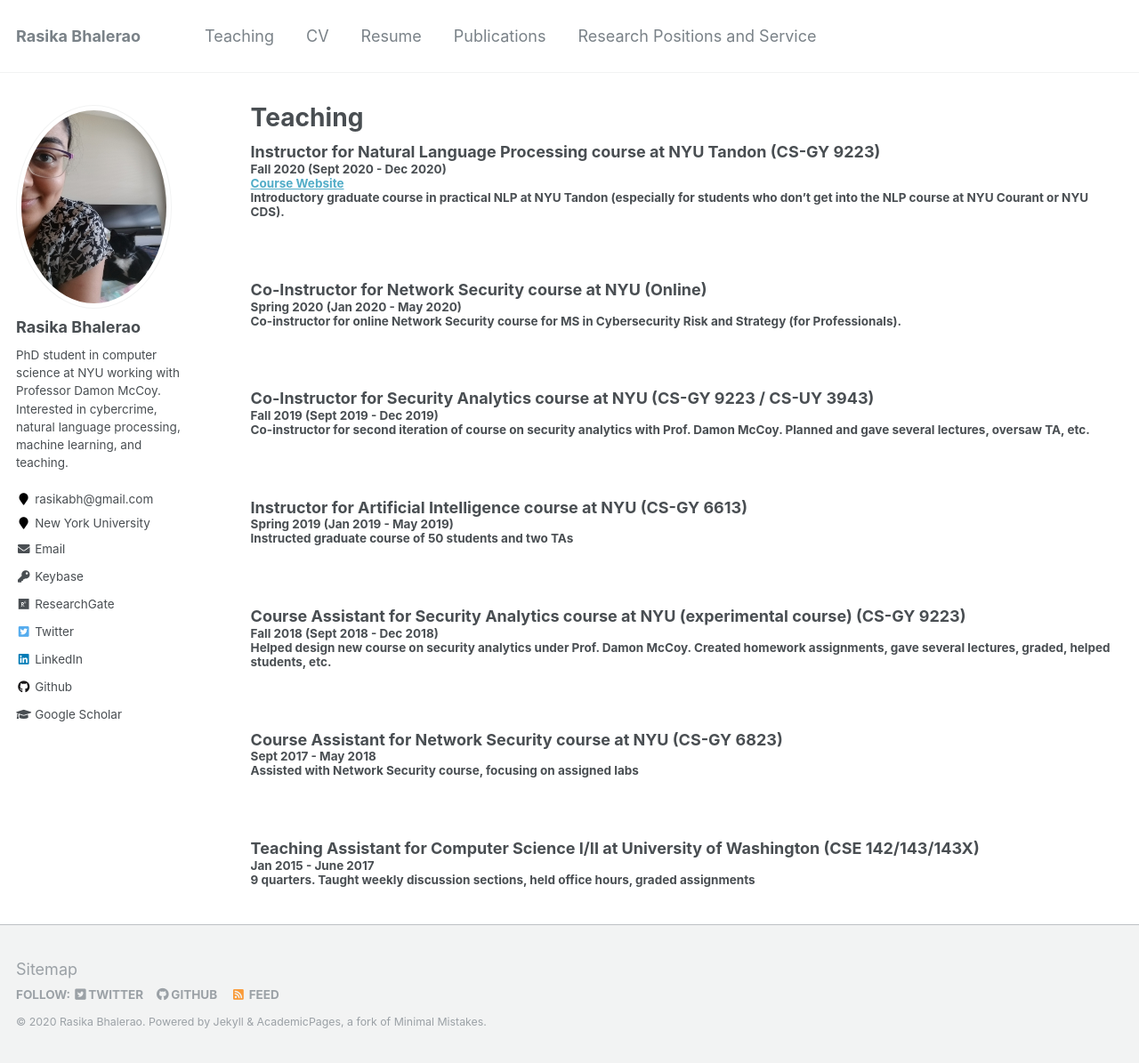
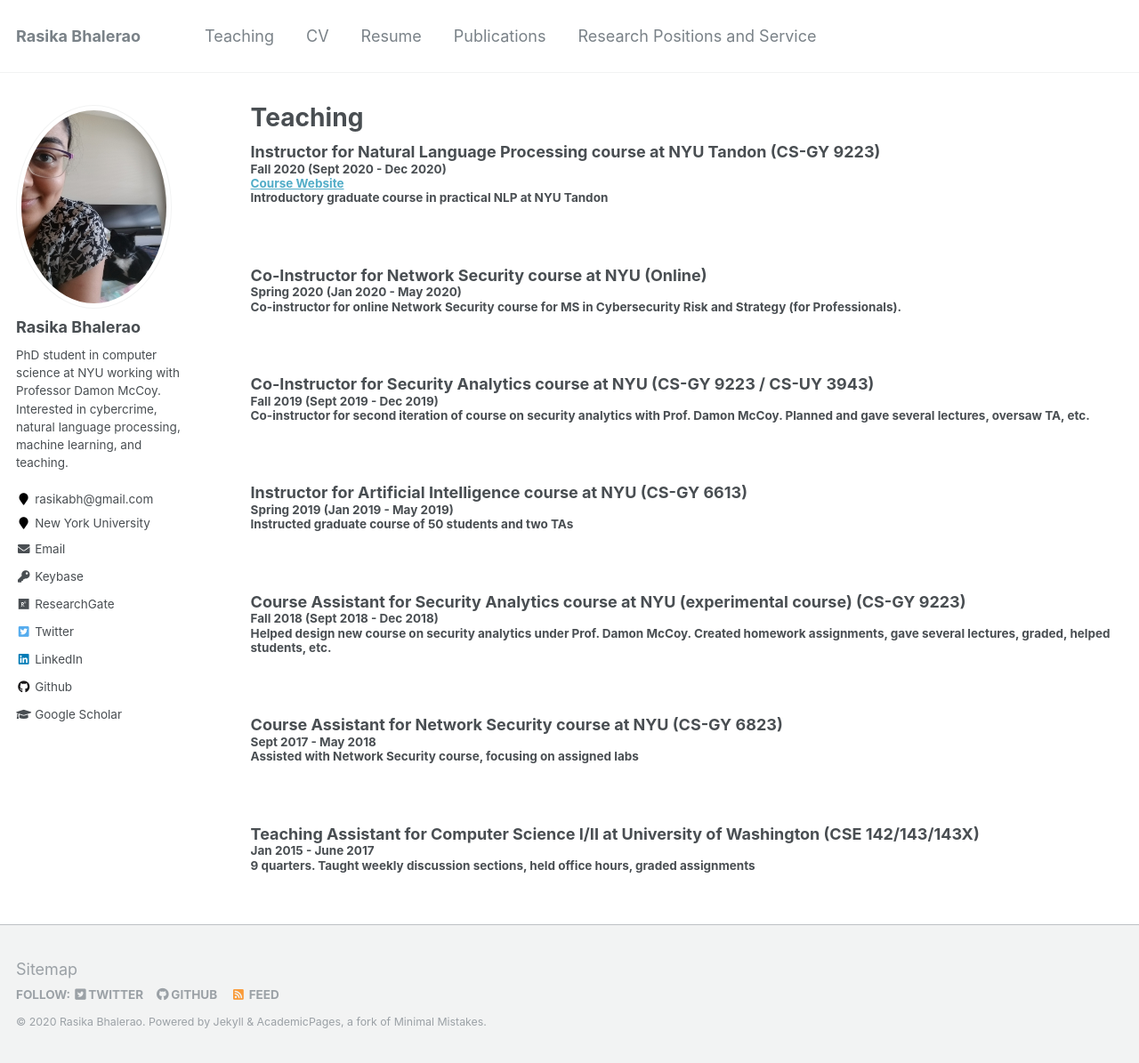
Before and after one commit to rasikabh/rasikabh.github.io, a Jekyll site: the page built from _pages/teaching.md, in a window 1280 px wide and 1195 px high. Shown: the whole window at 89% size. Built offline with Jekyll 4.4.1, drawn with Linux system fonts in a browser that asks for light colours.

Commit message:
Update teaching.md

```diff
--- a/_pages/teaching.md
+++ b/_pages/teaching.md
@@ -16,7 +16,7 @@ h2, h3, h4, h5, h6 {margin: 0;}
 ### Instructor for Natural Language Processing course at NYU Tandon (CS-GY 9223)
 #### Fall 2020 (Sept 2020 - Dec 2020)
 #### [Course Website](https://rasikabh.github.io/nlp2020)
-#### Introductory graduate course in practical NLP at NYU Tandon (especially for students who don't get into the NLP course at NYU Courant or NYU CDS).
+#### Introductory graduate course in practical NLP at NYU Tandon
 <br/>
 
 ### Co-Instructor for Network Security course at NYU (Online)
```
